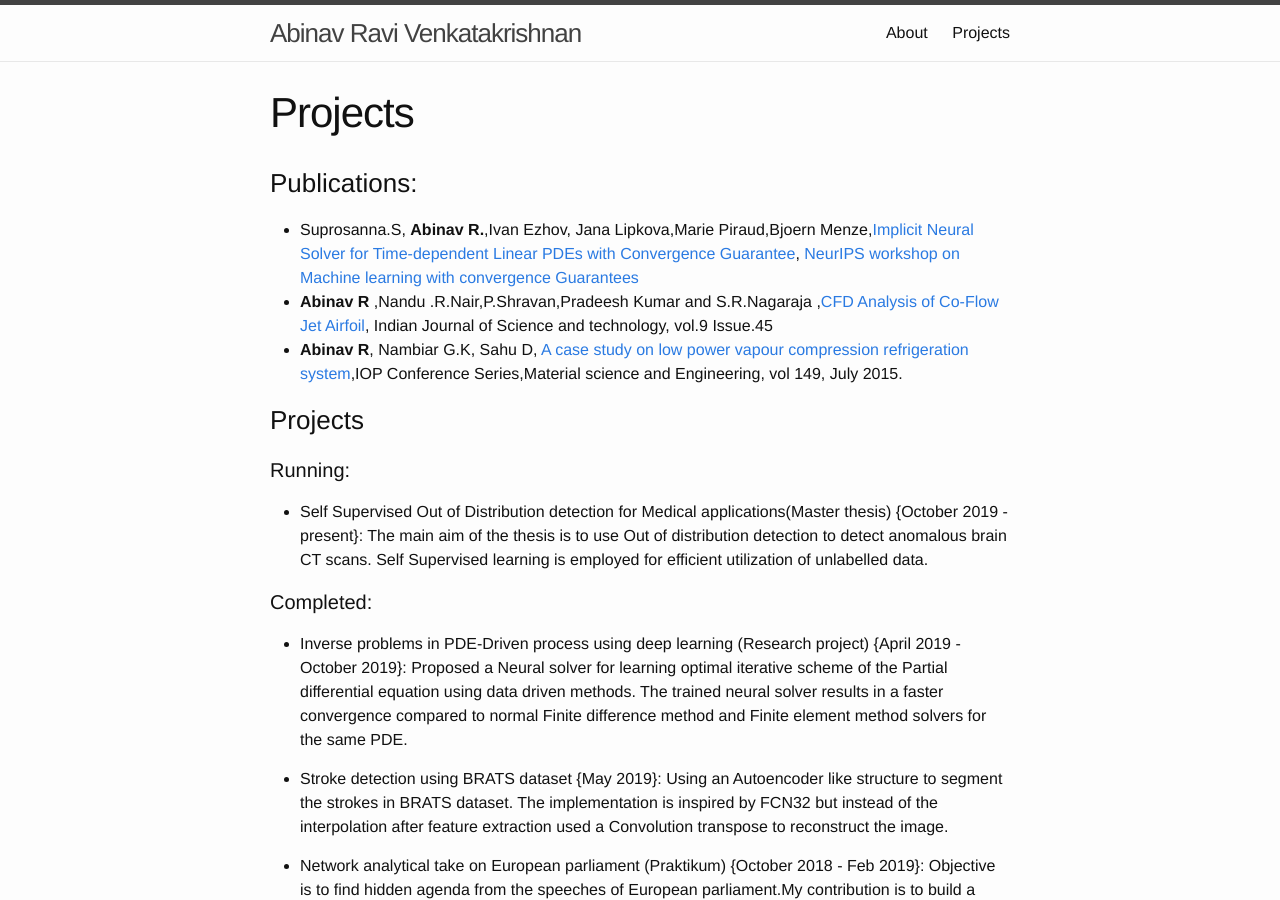
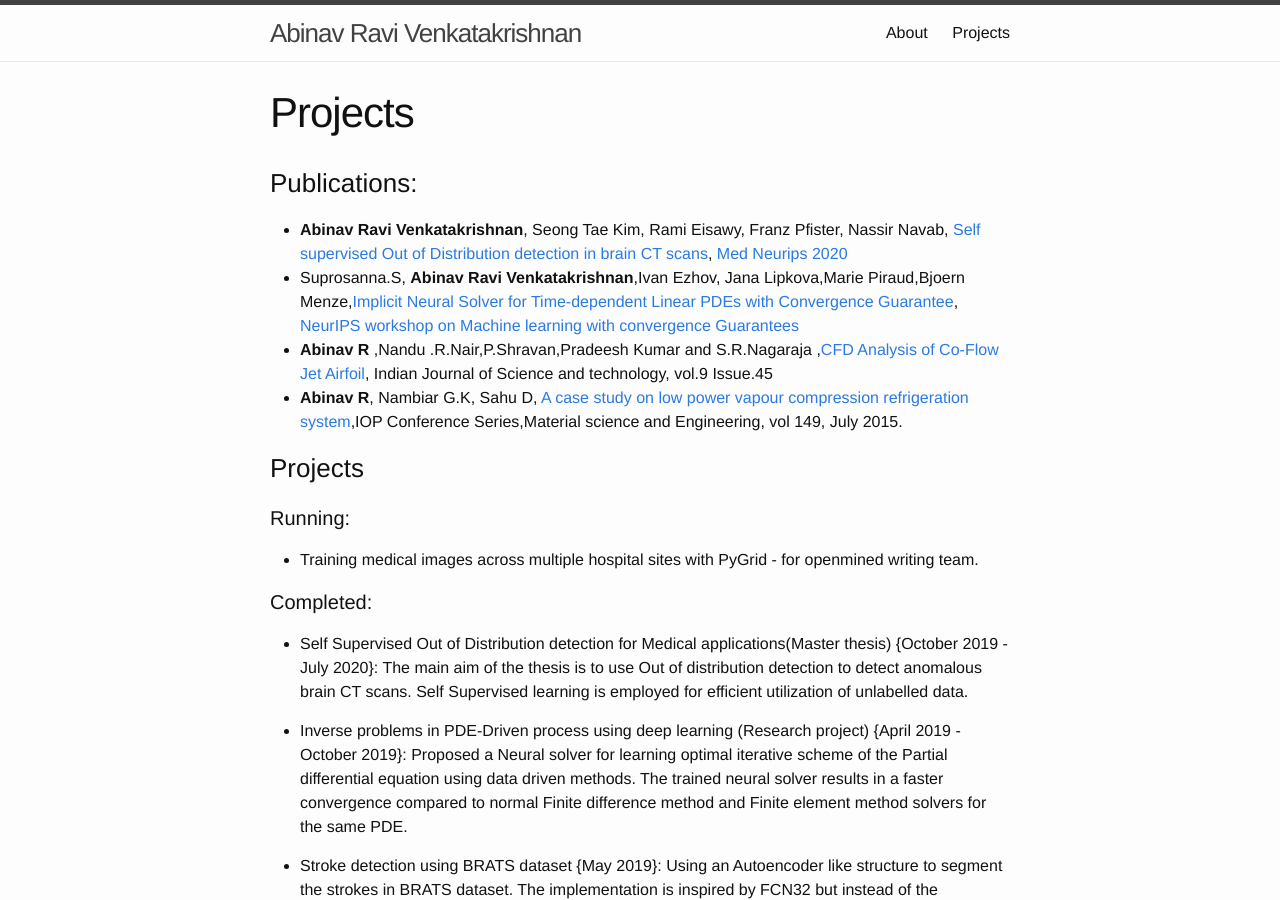
Before and after one commit to AbinavRavi/AbinavRavi.github.io, a Jekyll site: the page built from projects.md, in a window 1280 px wide and 900 px high. Built offline with Jekyll 4.4.1, drawn with Linux system fonts in a browser that asks for light colours; nearby versions of some CDN libraries.

Commit message:
added publication to the website

```diff
--- a/projects.md
+++ b/projects.md
@@ -8,17 +8,20 @@ permalink: /projects/
 
 ### Publications:
 
-* Suprosanna.S, **Abinav R.**,Ivan Ezhov, Jana Lipkova,Marie Piraud,Bjoern Menze,[Implicit Neural Solver for Time-dependent Linear PDEs with Convergence Guarantee](<https://128.84.21.199/pdf/1910.03452.pdf>), [NeurIPS workshop on Machine learning with convergence Guarantees](https://sites.google.com/view/mlwithguarantees/accepted-papers?authuser=0)
+* **Abinav Ravi Venkatakrishnan**, Seong Tae Kim, Rami Eisawy, Franz Pfister, Nassir Navab, [Self supervised Out of Distribution detection in brain CT scans](http://campar.in.tum.de/pub/staekim2020medneurips/staekim2020medneurips.pdf), [Med Neurips 2020](https://sites.google.com/view/med-neurips-2020)
+* Suprosanna.S, **Abinav Ravi Venkatakrishnan**,Ivan Ezhov, Jana Lipkova,Marie Piraud,Bjoern Menze,[Implicit Neural Solver for Time-dependent Linear PDEs with Convergence Guarantee](<https://128.84.21.199/pdf/1910.03452.pdf>), [NeurIPS workshop on Machine learning with convergence Guarantees](https://sites.google.com/view/mlwithguarantees/accepted-papers?authuser=0)
 * **Abinav R** ,Nandu .R.Nair,P.Shravan,Pradeesh Kumar and S.R.Nagaraja ,[CFD Analysis of Co-Flow Jet Airfoil](<http://www.indjst.org/index.php/indjst/article/view/104686>), Indian Journal of Science and technology, vol.9 Issue.45
 * **Abinav R**, Nambiar G.K, Sahu D, [A case study on low power vapour compression refrigeration system](https://iopscience.iop.org/article/10.1088/1757-899X/149/1/012226),IOP Conference Series,Material science and Engineering, vol 149, July 2015.
 
 ### Projects
 
 #### Running:
-* Self Supervised Out of Distribution detection for Medical applications(Master thesis) {October 2019 - present}:
+* Training medical images across multiple hospital sites with PyGrid - for openmined writing team.
+
+#### Completed:
+* Self Supervised Out of Distribution detection for Medical applications(Master thesis) {October 2019 - July 2020}:
     The main aim of the thesis is to use Out of distribution detection to detect anomalous brain CT scans. Self Supervised learning is employed for efficient utilization of unlabelled data.
 
-#### Completed:
 * Inverse problems in PDE-Driven process using deep learning (Research project) {April 2019 - October 2019}:
     Proposed a Neural solver for learning optimal iterative scheme of the Partial differential equation using data driven methods. The trained neural solver results in a faster convergence compared to normal Finite difference method and Finite element method solvers for the same PDE.
 
```
